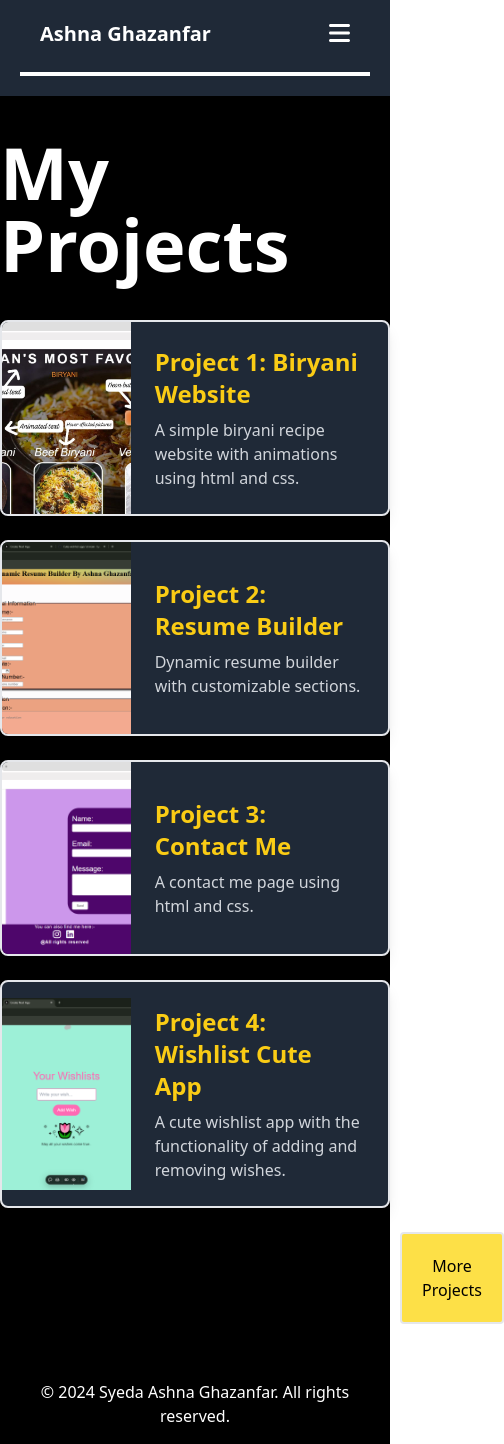
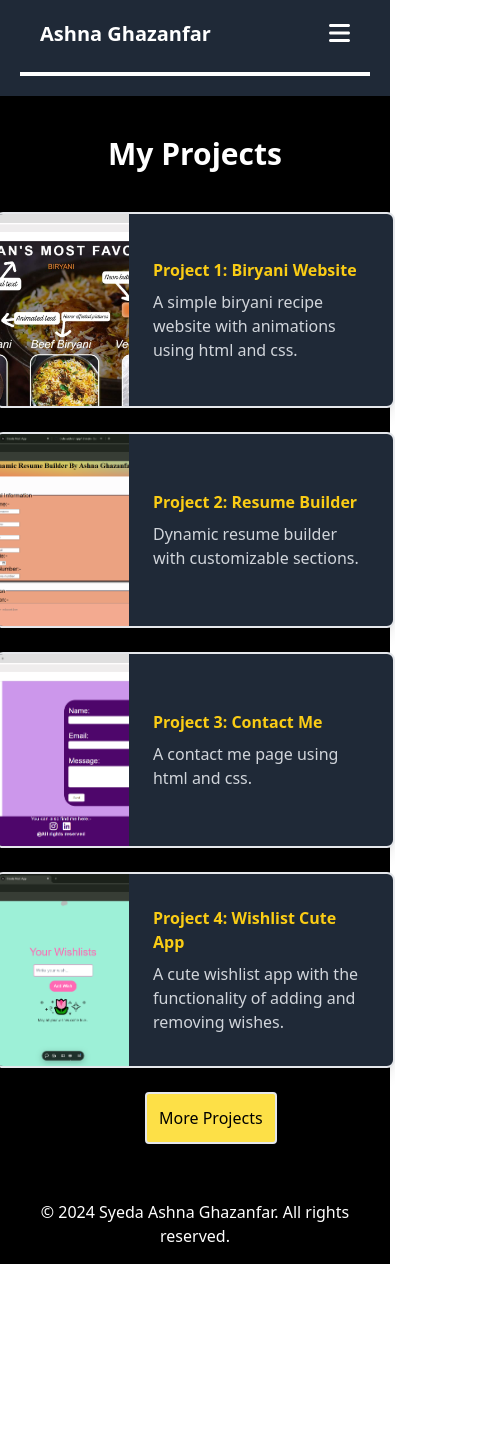
Before and after one commit to Syedaashnaghazanfar/syeda-portfolio-tailwind, a Next.js app: page /projects in a window 390 px wide. Shown: the whole page, 504 px wide, since content can reach past the window. After the commit the page ends 1264 px from the top, so only its background shows below. Built offline with nearby package versions, Linux system fonts and the light colour scheme.

Commit message:
Update page.tsx

```diff
--- a/src/app/projects/page.tsx
+++ b/src/app/projects/page.tsx
@@ -32,9 +32,9 @@ const projects = [
 export default function Projects() {
   return (
     <div className="min-h-screen bg-black flex flex-col items-center py-10 ">
-      <h1 className="text-7xl font-bold text-white mb-10 ml-10px">My Projects</h1>
+      <h1 className="lg:text-7xl text-3xl font-bold text-white mb-10 ml-10px">My Projects</h1>
 
-      <div className="w-full max-w-4xl">
+      <div className="lg:w-full lg:max-w-4xl w-[400px] ">
         {projects.map((project, index) => (
           <a
             key={index}
@@ -50,13 +50,13 @@ export default function Projects() {
                 className="w-1/3 h-48 object-cover hover:opacity-75 transition-opacity duration-300"
               />
               <div className="p-6 w-2/3">
-                <h2 className="text-2xl font-bold text-yellow-400 mb-2">{project.title}</h2>
-                <p className="text-gray-300">{project.description}</p>
+                <h2 className="lg:text-2xl font-bold text-yellow-400 mb-2">{project.title}</h2>
+                <p className="text-gray-300 ">{project.description}</p>
               </div>
             </div>
           </a>
         ))}
-       <button className='bg-yellow-300 text-black border-2 p-5 rounded ml-[400px] hover:bg-yellow-200 hover:scale-105 transition-transform duration-200'>
+       <button className='bg-yellow-300 text-black border-2 lg:p-5  p-3 rounded lg:ml-[400px] ml-[150px] hover:bg-yellow-200 hover:scale-105 transition-transform duration-200'>
          <a href="https://github.com/Syedaashnaghazanfar/" target='_blank'>More Projects</a>
       </button>
          </div>
```
